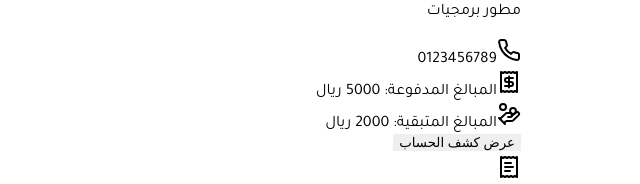
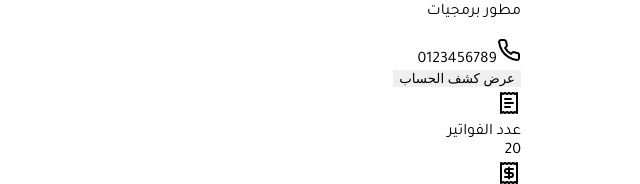
Before and after one commit to MohammadKhattabK/dashboard-vue3, a Vue app: page /profile in a window 1280 px wide. Shown: the part 7331-7515 px from the top of the page, without its empty margins (463-1103 px from the left). Built offline with nearby package versions, Linux system fonts and the light colour scheme; the HTML template or start-up script is replaced by a standard one.

Commit message:
remove dublicate icon from profile component

```diff
--- a/src/components/profile/Profile.html
+++ b/src/components/profile/Profile.html
@@ -14,18 +14,7 @@
                             <PhoneIcon class="h-5 w-5 text-gray-500 mr-2" />
                             <span class="mr-2">{{ profile.phone }}</span>
                         </div>
-                        <div class="flex items-center">
-                            <ReceiptIcon class="h-5 w-5 text-green-500 mr-2" />
-                            <span class="mr-2">المبالغ المدفوعة:
-                                {{ profile.paidAmount }}
-                            </span>
-                        </div>
-                        <div class="flex items-center">
-                            <HandCoinsIcon class="h-5 w-5 text-red-500 mr-2" />
-                            <span class="mr-2">المبالغ المتبقية:
-                                {{ profile.dueAmount }}
-                            </span>
-                        </div>
+
                     </div>
                 </div>
                 <div class="flex flex-col items-center">
```
